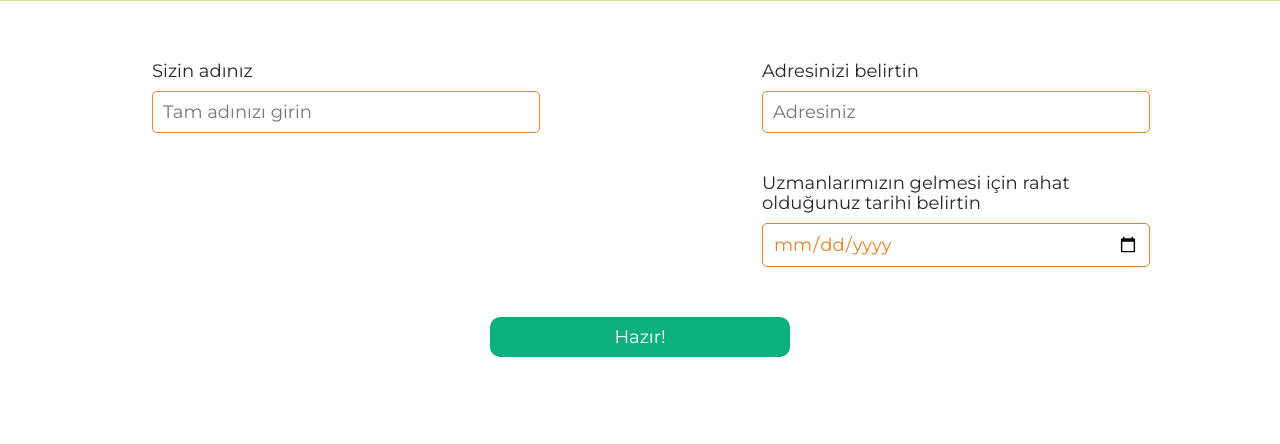
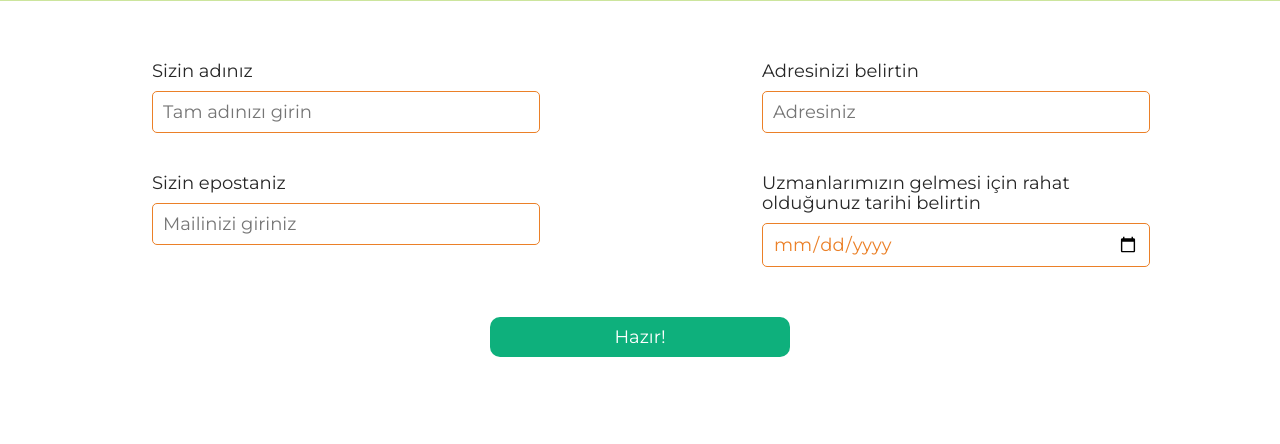
Before and after one commit to cando-jo/Flask_Calculator, a Flask app: page /form in a window 1280 px wide. Shown: the part 469-913 px from the top of the page. Run offline with Flask 3, Linux system fonts and the light colour scheme.

Commit message:
Updated files

```diff
--- a/templates/form.html
+++ b/templates/form.html
@@ -28,7 +28,8 @@
                 <input type="text" name="name" id="name" placeholder="Tam adınızı girin" required>
             </li>
             <li class="user-info__item">
-                <!-- Görev 4. Kullanıcının e-posta adresi için bir giriş alanı oluşturun -->
+              <label for="email">Sizin epostaniz</label>
+              <input type="email" name="email" id="email" placeholder="Mailinizi giriniz" required>
 
             </li>
         </ul>
```
Also changed, not shown: 1 other file.
